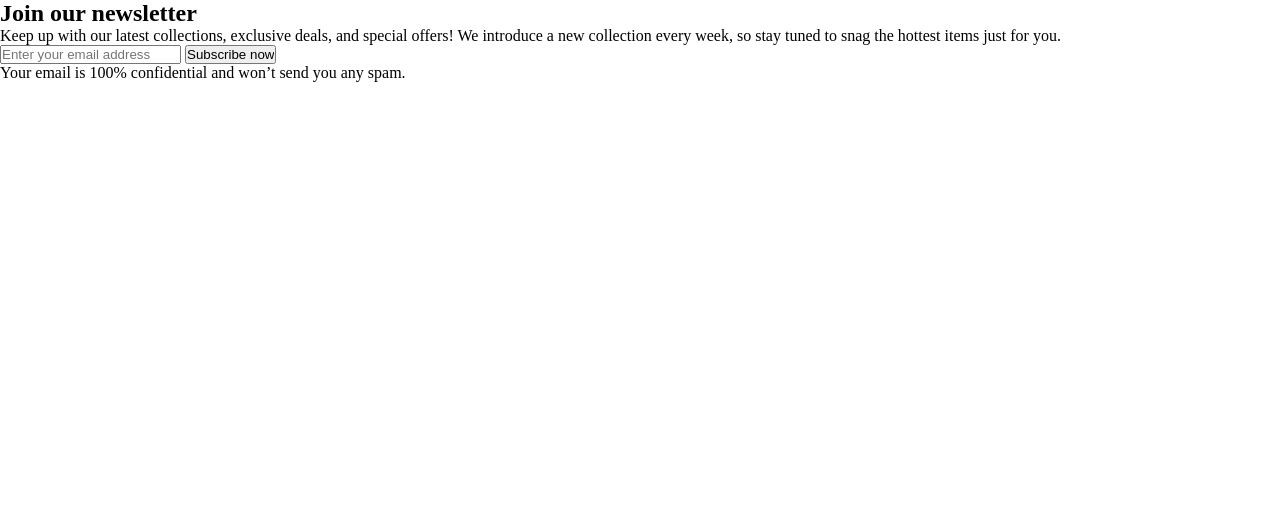
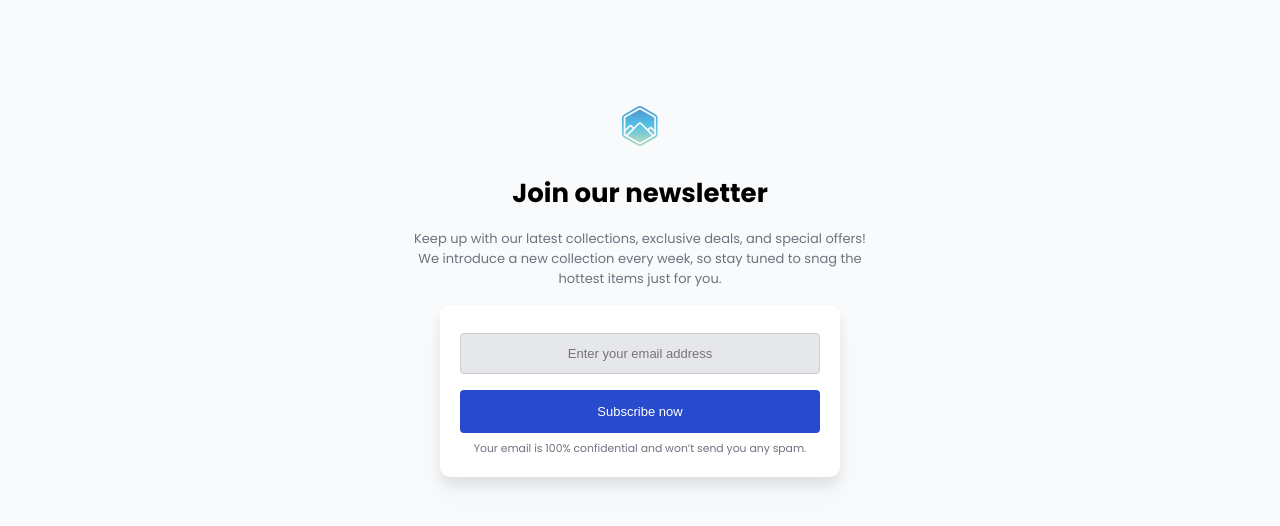
Before and after one commit to Fravio99/join-our-newsletter-master, a plain HTML site: page index.html in a window 1280 px wide. Drawn offline with Linux system fonts and the light colour scheme.

Commit message:
Third commit

```diff
--- a/index.html
+++ b/index.html
@@ -2,7 +2,19 @@
 <html lang="en">
   <head>
     <meta charset="UTF-8" />
-    <meta name="viewport" content="width=device-width, initial-scale=1.0" />
+
+<!-- SEO de base -->
+<meta name="description" content="Inscrivez-vous à notre newsletter et recevez les dernières actualités directement dans votre boîte mail. Une interface simple, élégante et intuitive." />
+<meta name="keywords" content="newsletter, inscription, email, formulaire, web design, UI, mailing list" />
+<meta name="author" content="Fraviogarry" />
+<meta name="robots" content="index, follow" />
+
+<!-- Open Graph pour les réseaux sociaux -->
+<meta property="og:title" content="Rejoignez notre Newsletter | NomDuProjet" />
+<meta property="og:description" content="Restez informé avec notre newsletter. Une interface claire et moderne pour s'inscrire facilement." />
+<meta property="og:type" content="website" />
+<meta property="og:url" content="https://fravio99.github.io/join-our-newsletter-master/">
+<meta property="og:image" content="https://fravio99.github.io/join-our-newsletter-master/resources/favicon.ico">
 
     <link
       rel="icon"
@@ -15,6 +27,9 @@
 
     <!--You are welcome to delete these styles or modify them in your own stylesheet -->
     <style>
+
+      @import url('https://fonts.googleapis.com/css2?family=Poppins:ital,wght@0,100;0,200;0,300;0,400;0,500;0,600;0,700;0,800;0,900;1,100;1,200;1,300;1,400;1,500;1,600;1,700;1,800;1,900&family=Sora:wght@100&display=swap');
+
       * {
         margin: 0;
         padding: 0;
@@ -23,8 +38,73 @@
 
       body {
         height: 100vh;
+        background-color: #F9FAFB;
+        font-family: "Poppins", sans-serif;
+        font-weight: 100 lighter;
+        color: #6C727F;
+        font-size: small;
       }
 
+      .container{
+        max-width: 460px;
+        height: auto;
+        margin: 0 auto;
+        margin-top: 100px;
+      }
+
+      .logo{
+        text-align: center;
+        margin: 16px 0 16px 0;
+      }
+      .section-1 h1{
+        color: #000000;
+      }
+
+      .section-1 h1 ,
+      .section-1 p{
+        text-align: center;
+        margin: 0 0 16px 0;
+      }
+
+      .section-2 {
+        max-width: 400px;
+        font-size: smaller;
+        margin: 0 auto;
+        padding: 20px;
+        text-align: center;
+        background-color: #FFFFFF;
+        box-shadow: 0px 20px 30px 0px rgba(0, 0, 0, 0.03), 0px 8px 12px 0px rgba(0, 0, 0, 0.08);
+        border-radius: 10px;
+      }
+
+      input[type=text], select {
+        width: 100%;
+        font-size: small;
+        padding: 12px 20px;
+        text-align: center;
+        background-color: #E5E7EB;
+        margin: 8px 0;
+        display: inline-block;
+        border: 1px solid #ccc;
+        border-radius: 4px;
+        box-sizing: border-box;
+      }
+
+      input[type=submit] {
+        width: 100%;
+        font-size: small;
+        background-color: #284BCE;
+        color: white;
+        padding: 14px 20px;
+        margin: 8px 0;
+        border: none;
+        border-radius: 4px;
+        cursor: pointer;
+      }
+
+      input[type=submit]:hover {
+        background-color: #1234ae;
+      }
 
     </style>
   </head>
@@ -32,13 +112,16 @@
 
     <div class="container">
       <div class="content">
+        <div class="logo">
+          <img src="resources/logo.svg" alt="Logo">
+        </div>
 
         <div class="section-1">
-          <h2>Join our newsletter</h2>
+          <h1>Join our newsletter</h1>
           <p>Keep up with our latest collections, exclusive deals, and special offers! We introduce a new collection every week, so stay tuned to snag the hottest items just for you.</p>
         </div>
 
-        <div class="section2">
+        <div class="section-2">
           <form action="#">
             <input type="text" name="email" id="" placeholder="Enter your email address">
             <input type="submit" value="Subscribe now">
```
